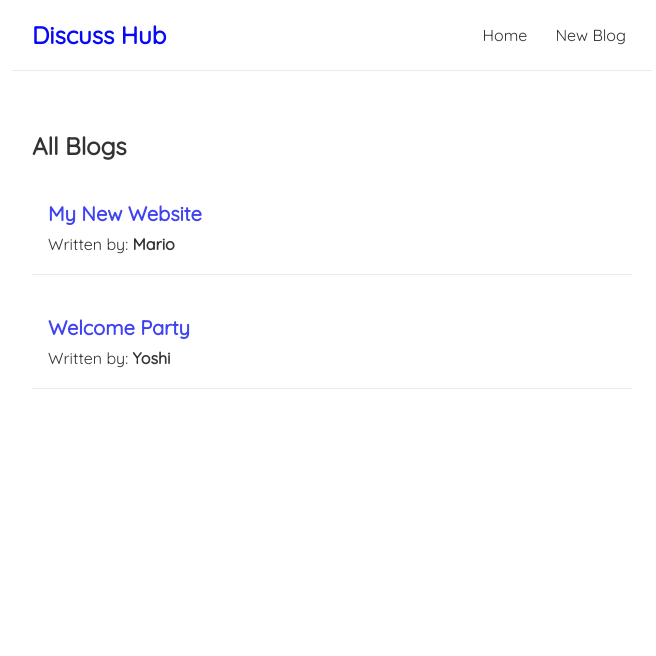
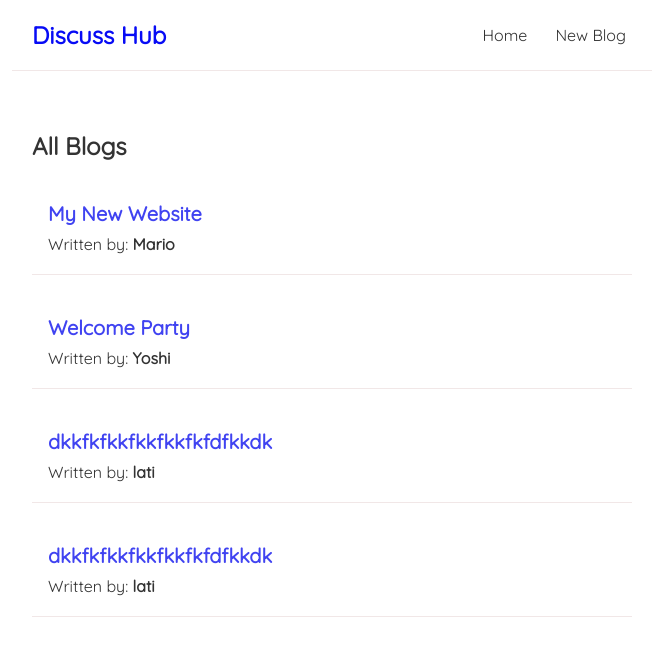
Before and after one commit to Mubarak1A/The-Discuss-Hub, a React (Vite) app: page / in a window 1280 px wide. Shown: the top 656 px of the page, without its empty margins (308-964 px from the left). Built offline with nearby package versions, Linux system fonts and the light colour scheme; data requests are answered from the project's data file.

Commit message:
update create new blog to submit form with post request to server

```diff
--- a/data/db.json
+++ b/data/db.json
@@ -11,6 +11,18 @@
       "body": "Why do we use it?\nIt is a long established that the reader will be distracted.\nLorem ipsum dolor sit amet consectetur adipisicing elit.\nSapiente praesentium repellat fugit natus reprehenderit dolor dolores ab itaque accusantium dolorem error officiis doloribus, animi expedita culpa vel temporibus.\nMollitia, ea!",
       "author": "Yoshi",
       "id": 2
+    },
+    {
+      "title": "dkkfkfkkfkkfkkfkfdfkkdk",
+      "body": "dnfknvfkmkf,lkldslds\ndjnjfnkkccvld\ndcvnjnvjnmkmkdmkxvklc mklvm\ndjjnnjvnnjknvvdcflm,l,klokoedkldrplowe3dsfsgghrtuhjnyjnuijuik\nefjcjjkrfokockokokokoedrfg0or4ogkvmfghjijkijktlo4ref\ndlgvrnfgbvkfnmcjkgvbik fkcdkxfokvorkldpx;fkvlrkdglv\ndgvmkfcigjvbkimckgvlorf",
+      "author": "lati",
+      "id": 3
+    },
+    {
+      "title": "dkkfkfkkfkkfkkfkfdfkkdk",
+      "body": "dnfknvfkmkf,lkldslds\ndjnjfnkkccvld\ndcvnjnvjnmkmkdmkxvklc mklvm\ndjjnnjvnnjknvvdcflm,l,klokoedkldrplowe3dsfsgghrtuhjnyjnuijuik\nefjcjjkrfokockokokokoedrfg0or4ogkvmfghjijkijktlo4ref\ndlgvrnfgbvkfnmcjkgvbik fkcdkxfokvorkldpx;fkvlrkdglv\ndgvmkfcigjvbkimckgvlorf",
+      "author": "lati",
+      "id": 4
     }
   ]
 }
--- a/src/CreateBlog.jsx
+++ b/src/CreateBlog.jsx
@@ -4,10 +4,21 @@ const CreateBlog = () => {
     const [ title, setTitle ] = useState('');
     const [ body, setBody ] = useState('');
     const [ author, setAuthor ] = useState('');
+    const [ isPending, setIsPending ] = useState(false);
 
     const handleSubmit = (e) => {
         e.preventDefault();
         const blog = { title, body, author }
+
+        setIsPending(true);
+
+        fetch('http://localhost:8000/blogs', {
+            method: 'POST',
+            headers: {'Content-Type': 'application/json'},
+            body: JSON.stringify(blog)
+        }).then(() => {
+            setTimeout(() => setIsPending(false), 1000)
+        })
     }
 
     return (
@@ -35,7 +46,8 @@ const CreateBlog = () => {
                     value={author}
                     onChange={(e) => setAuthor(e.target.value)}
                 />
-                <button>Add Blog</button>
+                {!isPending && <button>Add Blog</button>}
+                {isPending && <button disabled>Adding Blog...</button>}
             </form>
         </div>
      );
```
Lines whose indentation alone changed are shown as unchanged.
